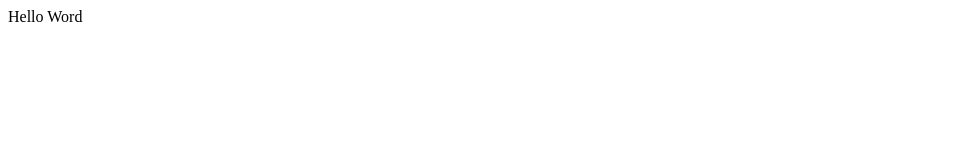
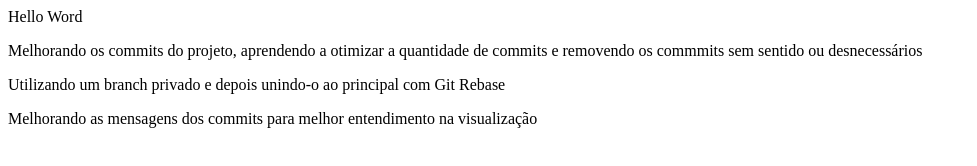
Before and after one commit to MouraRichard/Treinando_Git, a plain HTML site: page index.html in a window 1280 px wide. Shown: the whole page, without its empty margins (0-977 px from the left). Drawn offline with Linux system fonts and the light colour scheme.

Commit message:
Enviando novas mudanças e explicando-as
Mundanças feitas no boy do projeto, onde foi adicionado explicações do que foi aprendido e adicionado estilo de cores para melhor visualização

```diff
--- a/index.html
+++ b/index.html
@@ -6,6 +6,9 @@
     <title>Document</title>
  </head>
  <body> Hello Word
+   <p> Melhorando os commits do projeto, aprendendo a otimizar a quantidade de commits e removendo os commmits sem sentido ou desnecessários</p>
+   <p> Utilizando um branch privado e depois unindo-o ao principal com Git Rebase</p>
+   <p> Melhorando as mensagens dos commits para melhor entendimento na visualização</p>
 
 
  </body>
```
